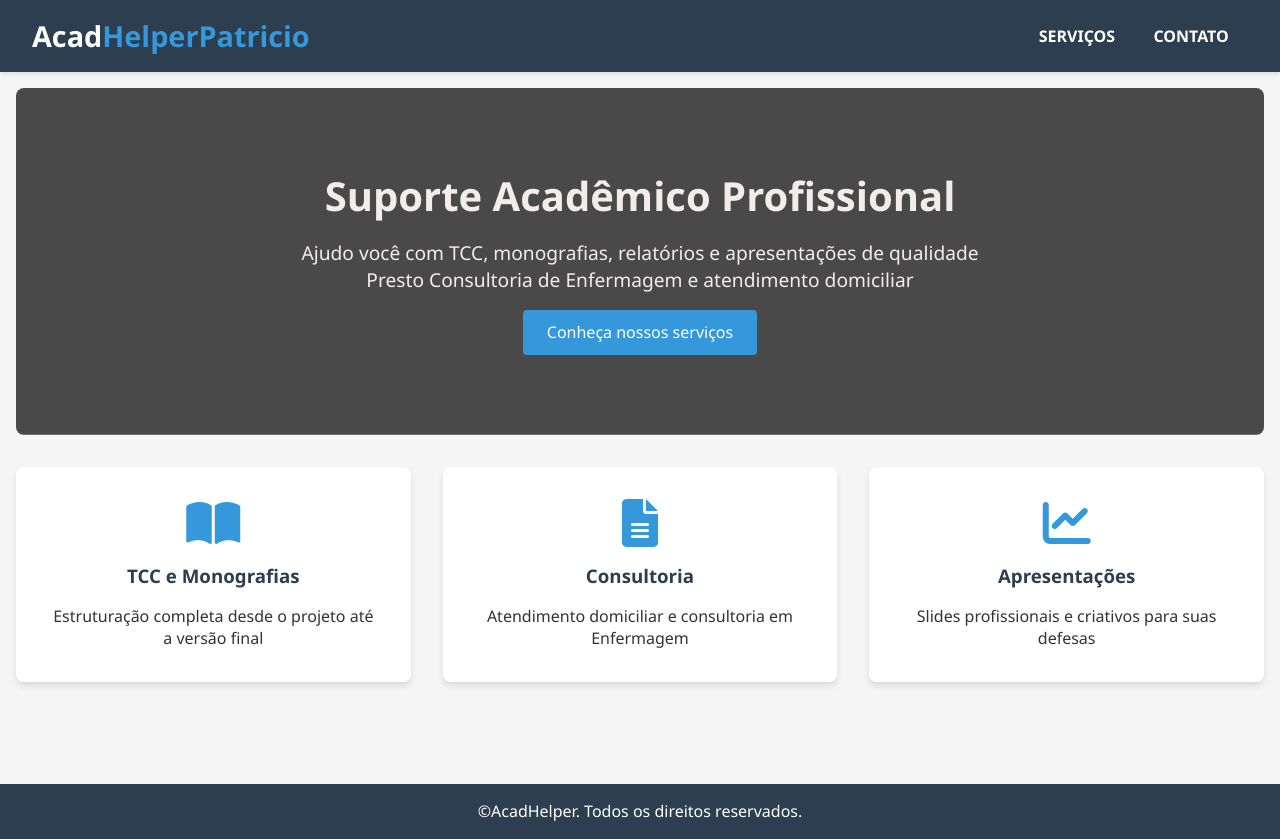
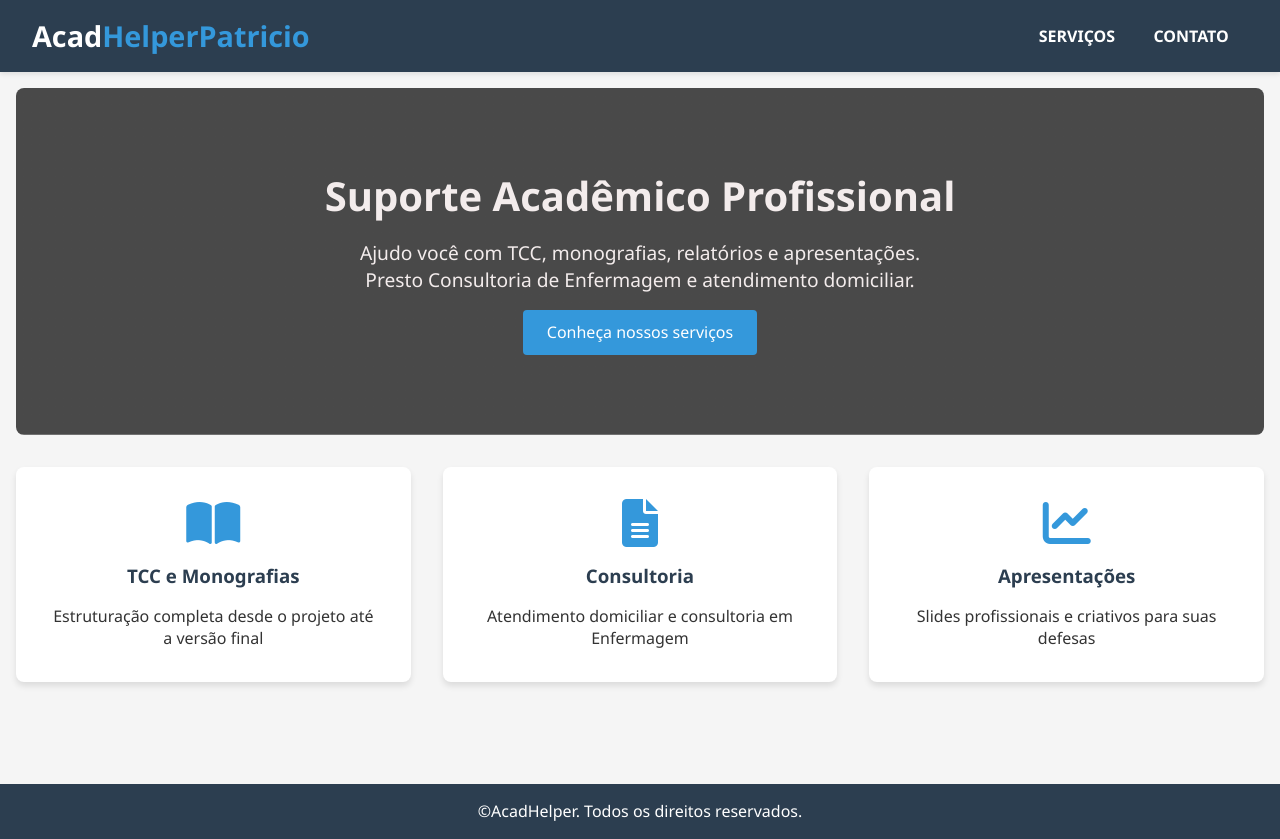
Before and after one commit to Patric49/business, a plain HTML site: page index.html in a window 1280 px wide. Drawn offline with Linux system fonts and the light colour scheme.

Commit message:
Update index.html

```diff
--- a/index.html
+++ b/index.html
@@ -30,8 +30,8 @@
         <section class="hero">
             <div class="hero-content">
                 <h2>Suporte Acadêmico Profissional</h2>
-                <p>Ajudo você com TCC, monografias, relatórios e apresentações de qualidade</p>
-                <p>Presto Consultoria de Enfermagem e atendimento domiciliar</p>
+                <p>Ajudo você com TCC, monografias, relatórios e apresentações.</p>
+                <p>Presto Consultoria de Enfermagem e atendimento domiciliar.</p>
                 <a href="servicos.html" class="btn">Conheça nossos serviços</a>
             </div>
         </section>
```
